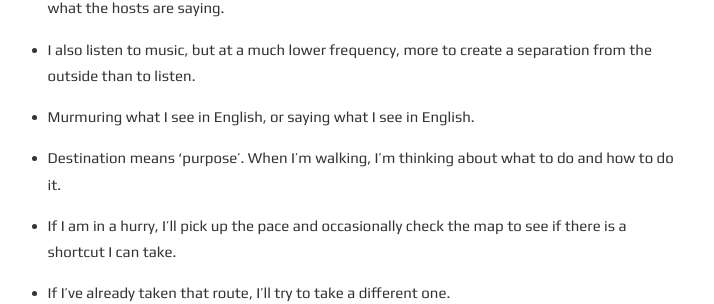
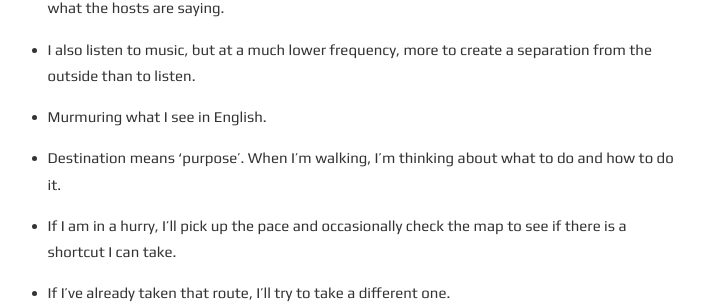
Before and after one commit to codyb1ue/codyb1ue.github.io, a Jekyll site: the page built from _posts/2024-06-11-what am i thinking about when i am walking.md, in a window 1280 px wide. Shown: the part 1376-1680 px from the top of the page, without its empty margins (280-994 px from the left). Built offline with Jekyll 4.4.1, drawn with Linux system fonts in a browser that asks for light colours; comment, search, counter and statistics services are not loaded.

Commit message:
Update 2024-06-11-what am i thinking about when i am walking.md

```diff
--- a/_posts/2024-06-11-what am i thinking about when i am walking.md
+++ b/_posts/2024-06-11-what am i thinking about when i am walking.md
@@ -40,7 +40,7 @@ The same is true of Perth, but the difference is that the roads and their sides
 
 - I also listen to music, but at a much lower frequency, more to create a separation from the outside than to listen.
 
-- Murmuring what I see in English, or saying what I see in English.
+- Murmuring what I see in English.
 
 - Destination means 'purpose'. When I'm walking, I'm thinking about what to do and how to do it.
 
```
